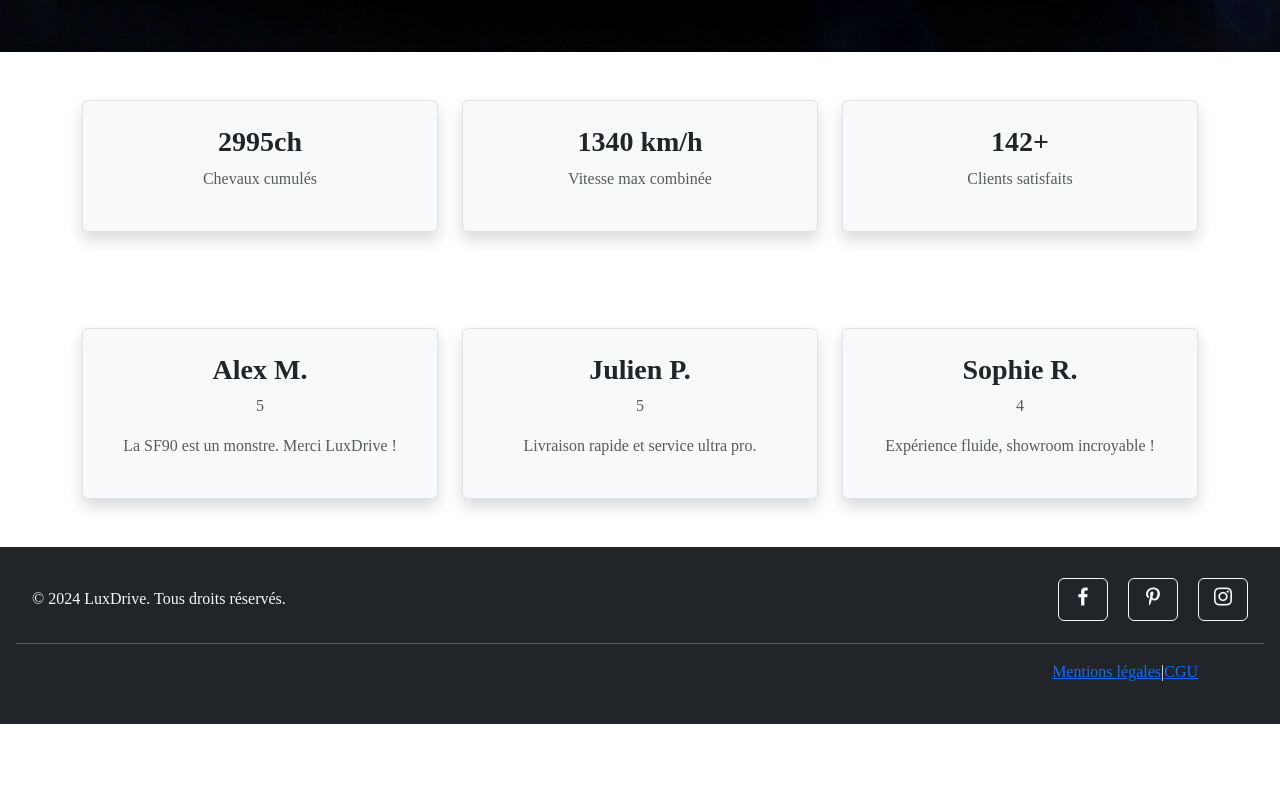
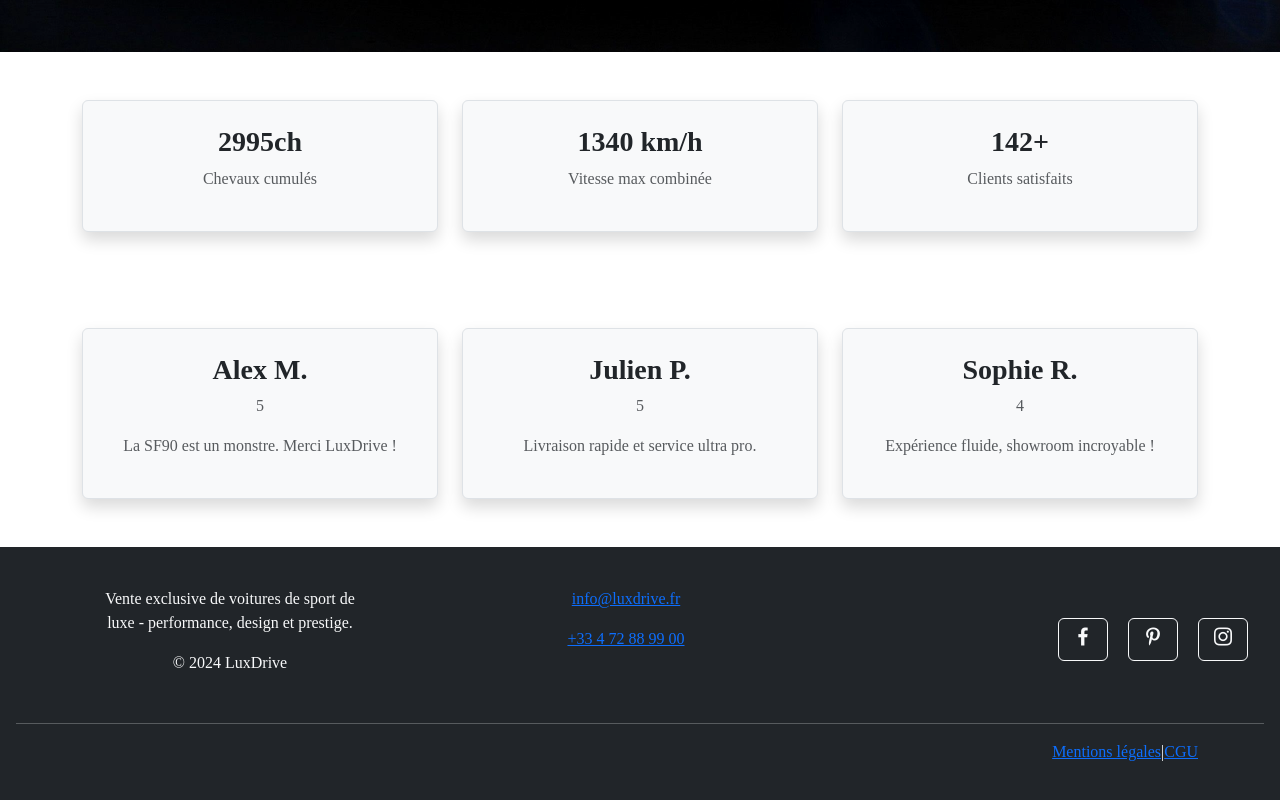
Before and after one commit to greenleendeen/LuxDrive, a website: page index.html in a window 1280 px wide. Shown: the part 684-1484 px from the top of the page. Before the commit the page ends 1408 px from the top, so only its background shows below. Drawn offline with nearby package versions, Linux system fonts and the light colour scheme.

Commit message:
mise à jour du script et index

```diff
--- a/index.html
+++ b/index.html
@@ -58,14 +58,13 @@
   </section>
 
   <footer class="bg-dark text-light py-4">
-    <!-- Section: Copyright -->
     <section class="p-3 pt-0">
-      <div class="row d-flex align-items-center">
+      <div class="row d-flex align-items-center ">
         <!-- Grid column -->
         <div class="col-md-7 col-lg-8 text-center text-md-start">
-          <!-- Copyright -->
-          <div class="p-3">
-            <p class="mb-0">&copy; 2024 LuxDrive. Tous droits réservés.</p>
+          <!-- footer info -->
+          <div id="footerInfo" class="text-center p-3 d-flex justify-content-around">
+
           </div>
         </div>
         <div class="col-md-5 col-lg-4 ml-lg-0 text-center text-md-end">
@@ -75,8 +74,9 @@
           <a href="#" class="text-light me-3 btn btn-outline-light btn-floating "><i class='bx bxl-instagram '></i></a>
         </div>
       </div>
+
+      <!--ligne-->
       <hr class="my-3">
-
       <div class="container text-center ">
         <div class="">
           <div class="d-flex justify-content-end">
@@ -86,7 +86,6 @@
       </div>
     </section>
   </footer>
-
   <script src="../node_modules/bootstrap/dist/js/bootstrap.bundle.min.js" defer></script>
   <script src="js/script.js" defer></script>
 </body>
--- a/js/catalogue.js
+++ b/js/catalogue.js
@@ -30,7 +30,7 @@ function afficherCatalogue(data) {
                     <h5 class="card-title">${car.name}</h5>
                     <p class="card-text"><strong>Marque :</strong> ${brandName}</p>
                     <p class="card-text"><strong>Prix :</strong> ${car.price.toLocaleString()} €</p>
-                    <button class="btn btn-primary voir-details" data-id="${car.id}">Voir le détail</button>
+                    <button class="btn btn-primary text-light voir-details" data-id="${car.id}">Voir le détail</button>
                 </div>
             </div>
         `;
--- a/js/script.js
+++ b/js/script.js
@@ -1,3 +1,5 @@
+alert("Le script JS est bien exécuté !");
+console.log(" test");
 // Charger le fichier JSON
 async function loadJSON() {
     try {
@@ -35,10 +37,10 @@ async function renderAccueil() {
         `;
     });
 
-        // Générer les temoignages
-        const testimonialsContainer = document.getElementById("testimonials");
-       data.testimonials.forEach(testimonials => {
-           testimonialsContainer.innerHTML += `
+    // Générer les temoignages
+    const testimonialsContainer = document.getElementById("testimonials");
+    data.testimonials.forEach(testimonials => {
+        testimonialsContainer.innerHTML += `
                 <div class="col-md-4">
                     <div class="stat-box p-4 border rounded shadow">
                         <h3 class="fw-bold">${testimonials.name}</h3>
@@ -47,7 +49,27 @@ async function renderAccueil() {
                     </div>
                 </div>
             `;
-        });
+    });
+
+    //construir le footer
+    const footerDiv = document.getElementById("footerInfo");
+    const siteInfo = data.siteInfo; // Récupération de l'objet siteInfo
+
+// Vérifier si siteInfo est bien chargé
+console.log("Site Info chargé :", siteInfo);
+        footerDiv.innerHTML += `
+         <div class="col-md-4">
+        <p> ${siteInfo.description}</p>
+         <p>&copy; 2024 ${siteInfo.name} </p>
+        </div>
+        <div class="col-md-4">
+        <p><a href="mailto:${siteInfo.contactEmail}">${siteInfo.contactEmail}</a></p>
+        <p><a href="tel:${siteInfo.phone}">${siteInfo.phone}</a></p>
+        </div>
+
+`;
+
+
 }
 
 // Lancer la fonction lorsque la page est chargée
--- a/luxdrive_site_data_full.json
+++ b/luxdrive_site_data_full.json
@@ -1,7 +1,7 @@
 {
   "siteInfo": {
     "name": "LuxDrive",
-    "description": "Vente exclusive de voitures de sport de luxe — performance, design et prestige.",
+    "description": "Vente exclusive de voitures de sport de luxe - performance, design et prestige.",
     "currency": "EUR",
     "language": "fr",
     "contactEmail": "info@luxdrive.fr",
--- a/style.css
+++ b/style.css
@@ -126,6 +126,8 @@ H1 {
 .bottom-2{
     margin-bottom: 2rem;
 }
+
+/*footer*/
 footer i  {
 font-size: 1.5rem;
 }
@@ -134,6 +136,8 @@ footer .btn {
     background-color: var(--bs-dark-rgb);
 
 }
+
+/**media */
 @media (max-width: 768px) {
     h1{
         font-size: 2rem;
```
